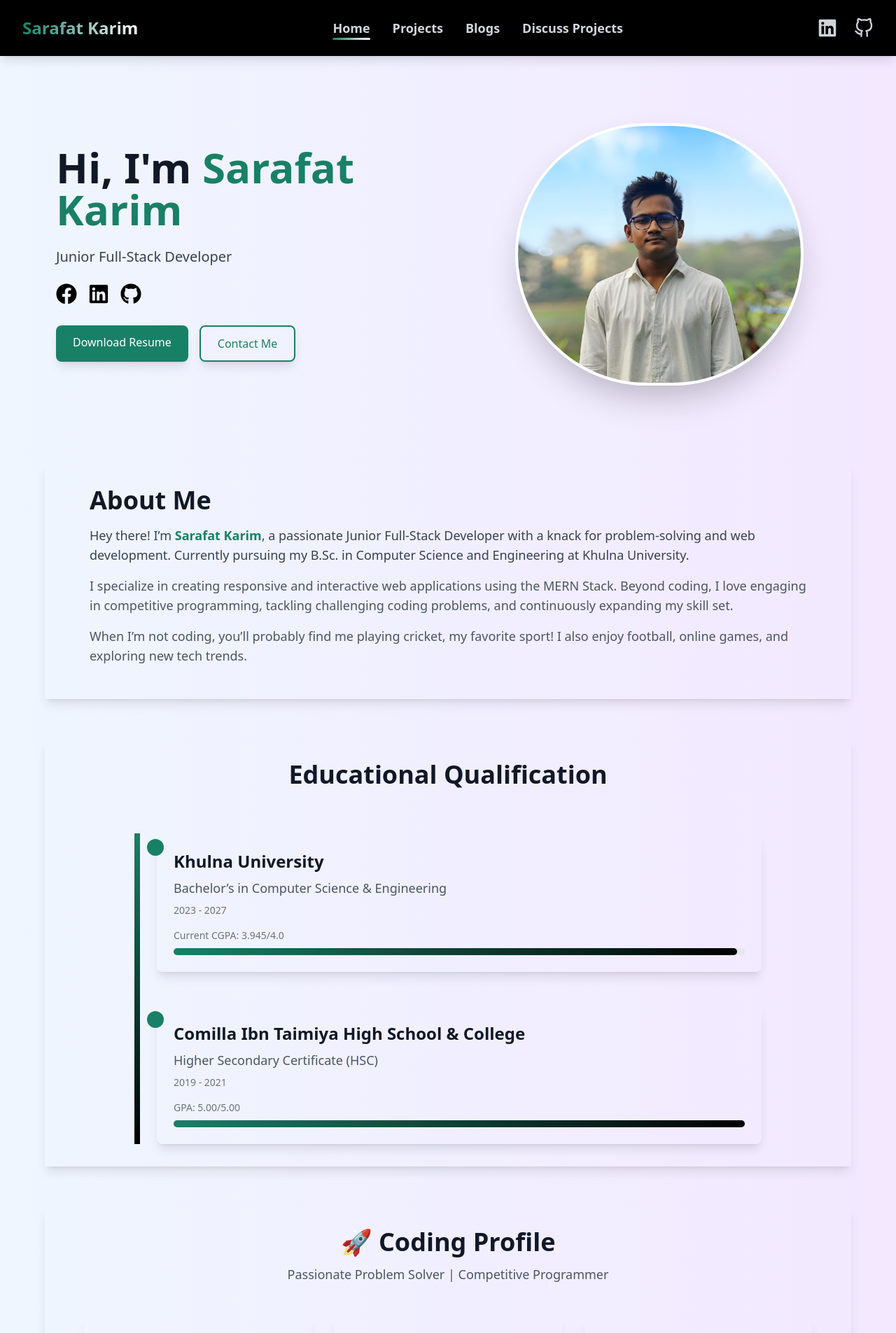
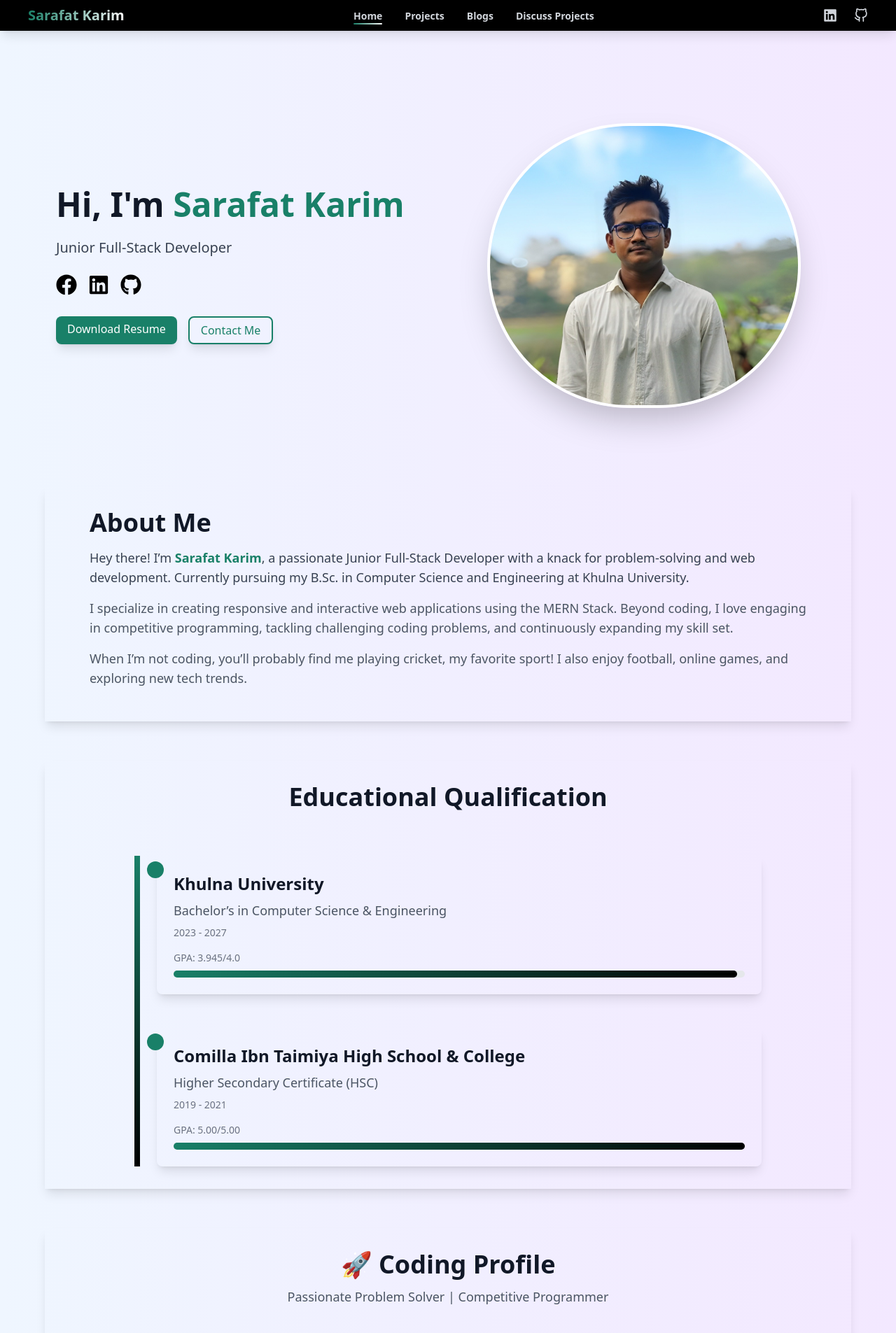
Before and after one commit to Schr0Smi1ey/My-Portfolio, a React (Vite) app: page / in a window 1280 px wide. Shown: the top 1905 px of the page at 70% size. Built offline with nearby package versions, Linux system fonts and the light colour scheme; some icons are missing.

Commit message:
Finalizing the Layout

```diff
--- a/src/Components/Pages/Home/AboutMe/AboutMe.jsx
+++ b/src/Components/Pages/Home/AboutMe/AboutMe.jsx
@@ -9,26 +9,38 @@ const AboutMe = () => {
   }, []);
 
   return (
-    <section id="about" className="p-4 py-6 md:p-8 my-8 my-10 md:my-14 shadow-lg">
+    <section id="about" className="p-4 py-6 md:p-8 my-10 md:my-14 shadow-lg">
       <div className="container mx-auto px-4 md:px-8 flex flex-col md:flex-row items-center">
-        <div data-aos="fade-up">
-          <h2 className="text-4xl font-bold text-gray-900 dark:text-white mb-4">
+        <div>
+          <h2
+            data-aos="fade-up"
+            className="text-4xl font-bold text-gray-900 dark:text-white mb-4"
+          >
             About Me
           </h2>
-          <p className="text-lg text-gray-700 dark:text-gray-300 mb-4">
+          <p
+            data-aos="fade-up"
+            className="text-lg text-gray-700 dark:text-gray-300 mb-4"
+          >
             Hey there! I’m{" "}
             <span className="text-primary font-semibold">Sarafat Karim</span>, a
             passionate Junior Full-Stack Developer with a knack for
             problem-solving and web development. Currently pursuing my B.Sc. in
             Computer Science and Engineering at Khulna University.
           </p>
-          <p className="text-lg text-gray-600 dark:text-gray-400 mb-4">
+          <p
+            data-aos="fade-up"
+            className="text-lg text-gray-600 dark:text-gray-400 mb-4"
+          >
             I specialize in creating responsive and interactive web applications
             using the MERN Stack. Beyond coding, I love engaging in competitive
             programming, tackling challenging coding problems, and continuously
             expanding my skill set.
           </p>
-          <p className="text-lg text-gray-600 dark:text-gray-400 mb-4">
+          <p
+            data-aos="fade-up"
+            className="text-lg text-gray-600 dark:text-gray-400 mb-4"
+          >
             When I’m not coding, you’ll probably find me playing cricket, my
             favorite sport! I also enjoy football, online games, and exploring
             new tech trends.
--- a/src/Components/Pages/Home/Banner/Banner.jsx
+++ b/src/Components/Pages/Home/Banner/Banner.jsx
@@ -17,7 +17,7 @@ const Banner = () => {
       <div className="text-center md:text-left space-y-6">
         <motion.h1
           data-aos="fade-right"
-          className="text-5xl lg:text-6xl font-bold text-gray-900 dark:text-white leading-tight"
+          className="text-4xl lg:text-5xl font-bold text-gray-900 dark:text-white leading-tight"
         >
           Hi, I'm <span className="text-primary">Sarafat Karim</span>
         </motion.h1>
@@ -70,11 +70,11 @@ const Banner = () => {
         >
           <a
             download
-            className="bg-primary text-white px-6 py-3 rounded-lg shadow-lg transition-transform duration-300 hover:bg-primary/90 hover:scale-105"
+            className="bg-primary text-white px-4 py-[6px] rounded-lg shadow-lg transition-transform duration-300 hover:bg-primary/90 hover:scale-105"
           >
             Download Resume
           </a>
-          <a className="border-2 border-primary text-primary px-6 py-3 rounded-lg shadow-lg transition-transform duration-300 hover:bg-primary hover:text-white hover:scale-105">
+          <a className="border-2 border-primary text-primary px-4 py-[6px] rounded-lg shadow-lg transition-transform duration-300 hover:bg-primary hover:text-white hover:scale-105">
             Contact Me
           </a>
         </motion.div>
--- a/src/Components/Pages/Home/Education/Education.jsx
+++ b/src/Components/Pages/Home/Education/Education.jsx
@@ -1,8 +1,25 @@
-/* eslint-disable no-unused-vars */
 import React, { useEffect } from "react";
 import AOS from "aos";
 import "aos/dist/aos.css";
 import { motion } from "framer-motion";
+
+const educationData = [
+  {
+    institution: "Khulna University",
+    degree: "Bachelor’s in Computer Science & Engineering",
+    years: "2023 - 2027",
+    gpa: "3.945/4.0",
+    progress: (3.945 / 4) * 100,
+  },
+  {
+    institution: "Comilla Ibn Taimiya High School & College",
+    degree: "Higher Secondary Certificate (HSC)",
+    years: "2019 - 2021",
+    gpa: "5.00/5.00",
+    progress: 100,
+  },
+];
+
 const Education = () => {
   useEffect(() => {
     AOS.init({ duration: 500 });
@@ -14,51 +31,49 @@ const Education = () => {
       className="p-4 py-6 md:p-8 my-10 md:my-14 shadow-lg"
     >
       <div className="container mx-auto px-6 md:px-12 lg:px-24">
-        {/* Section Title */}
         <h2
           data-aos="fade-up"
           className="text-4xl font-bold text-gray-900 dark:text-white text-center mb-16"
         >
           Educational Qualification
         </h2>
-
-        {/* Education Timeline */}
         <div className="relative pl-8 space-y-12">
-          {/* University */}
           <motion.div
             initial={{ height: 0 }}
             whileInView={{ height: "100%" }}
             transition={{ duration: 1 }}
             className="absolute left-0 top-0 w-2 bg-gradient-to-b from-primary to-black"
           />
-
-          <div data-aos="fade-up" className="relative">
-            {/* Timeline Dot */}
-            <div className="absolute w-6 h-6 bg-primary rounded-full -left-3.5 top-2 flex items-center justify-center">
-              <div className="w-3 h-3  rounded-full"></div>
-            </div>
-
-            {/* Content */}
-            <div className=" dark:bg-gray-800 p-6 rounded-lg shadow-lg hover:shadow-xl transition-shadow duration-300">
-              <h3 className="text-2xl font-semibold text-gray-900 dark:text-white mb-2">
-                Khulna University
+          {educationData.map((edu, index) => (
+            <div key={index} data-aos-delay={index * 200} className="relative">
+              <div className="absolute w-6 h-6 bg-primary rounded-full -left-3.5 top-2 flex items-center justify-center" />
+              <div className="dark:bg-gray-800 p-6 rounded-lg shadow-lg hover:shadow-xl transition-shadow duration-300">
+                <h3
+                  data-aos="fade-up"
+                  className="text-2xl font-semibold text-gray-900 dark:text-white mb-2"
+                >
+                  {edu.institution}
                 </h3>
-              <p className="text-lg text-gray-600 dark:text-gray-400 mb-2">
-                Bachelor’s in Computer Science & Engineering
+                <p
+                  data-aos="fade-up"
+                  className="text-lg text-gray-600 dark:text-gray-400 mb-2"
+                >
+                  {edu.degree}
                 </p>
-              <p className="text-sm text-gray-500 dark:text-gray-300 mb-4">
-                2023 - 2027
+                <p
+                  data-aos="fade-up"
+                  className="text-sm text-gray-500 dark:text-gray-300 mb-4"
+                >
+                  {edu.years}
                 </p>
-
-              {/* Progress Bar */}
-              <div className="space-y-2">
+                <div data-aos="fade-up" className="space-y-2">
                   <p className="text-sm text-gray-500 dark:text-gray-400">
-                  Current CGPA: 3.945/4.0
+                    GPA: {edu.gpa}
                   </p>
                   <div className="w-full bg-gray-200 dark:bg-gray-700 rounded-full h-2.5">
                     <motion.div
                       initial={{ width: 0 }}
-                    whileInView={{ width: `${(3.945 / 4) * 100}%` }}
+                      whileInView={{ width: `${edu.progress}%` }}
                       transition={{ duration: 1 }}
                       className="h-2.5 rounded-full bg-gradient-to-r from-primary to-black"
                     />
@@ -66,40 +81,7 @@ const Education = () => {
                 </div>
               </div>
             </div>
-          <div data-aos="fade-up" data-aos-delay="300" className="relative">
-            {/* Timeline Dot */}
-            <div className="absolute w-6 h-6 bg-primary rounded-full -left-3.5 top-2 flex items-center justify-center">
-              <div className="w-3 h-3  rounded-full"></div>
-            </div>
-
-            {/* Content */}
-            <div className=" dark:bg-gray-800 p-6 rounded-lg shadow-lg hover:shadow-xl transition-shadow duration-300">
-              <h3 className="text-2xl font-semibold text-gray-900 dark:text-white mb-2">
-                Comilla Ibn Taimiya High School & College
-              </h3>
-              <p className="text-lg text-gray-600 dark:text-gray-400 mb-2">
-                Higher Secondary Certificate (HSC)
-              </p>
-              <p className="text-sm text-gray-500 dark:text-gray-300 mb-4">
-                2019 - 2021
-              </p>
-
-              {/* Progress Bar */}
-              <div className="space-y-2">
-                <p className="text-sm text-gray-500 dark:text-gray-400">
-                  GPA: 5.00/5.00
-                </p>
-                <div className="w-full bg-gray-200 dark:bg-gray-700 rounded-full h-2.5">
-                  <motion.div
-                    initial={{ width: 0 }}
-                    whileInView={{ width: `${100}%` }}
-                    transition={{ duration: 1 }}
-                    className="h-2.5 rounded-full bg-gradient-to-r from-primary to-black"
-                  />
-                </div>
-              </div>
-            </div>
-          </div>
+          ))}
         </div>
       </div>
     </section>
--- a/src/Components/Pages/Home/Skills/Skills.jsx
+++ b/src/Components/Pages/Home/Skills/Skills.jsx
@@ -139,9 +139,11 @@ const Skills = () => {
               animate={{ opacity: 1, x: 0 }}
               transition={{ duration: 1 }}
               className=" dark:bg-gray-900 p-8 rounded-xl shadow-lg hover:shadow-xl transition-shadow duration-300"
-              data-aos="fade-up"
             >
-              <h3 className="text-2xl font-semibold text-primary mb-6">
+              <h3
+                data-aos="fade-up"
+                className="text-2xl font-semibold text-primary mb-6"
+              >
                 {category.title}
               </h3>
               <div className="space-y-6">
@@ -150,13 +152,16 @@ const Skills = () => {
                     key={skillIndex}
                     className="space-y-2 shadow-md p-4 rounded-lg"
                   >
-                    <div className="flex items-center gap-4">
+                    <div data-aos="fade-up" className="flex items-center gap-4">
                       {skill.icon && skill.icon}
                       <span className="text-gray-700 dark:text-gray-300 text-lg font-medium">
                         {skill.name}
                       </span>
                     </div>
-                    <div className="w-full bg-gray-200 dark:bg-gray-700 rounded-full h-2.5">
+                    <div
+                      data-aos="fade-up"
+                      className="w-full bg-gray-200 dark:bg-gray-700 rounded-full h-2.5"
+                    >
                       <motion.div
                         initial={{ width: 0 }}
                         whileInView={{ width: `${skill.level}%` }}
@@ -164,7 +169,10 @@ const Skills = () => {
                         className="h-2.5 rounded-full bg-gradient-to-r from-primary to-black"
                       />
                     </div>
-                    <p className="text-sm text-gray-500 dark:text-gray-400">
+                    <p
+                      data-aos="fade-up"
+                      className="text-sm text-gray-500 dark:text-gray-400"
+                    >
                       Proficiency: {skill.level}%
                     </p>
                   </div>
--- a/src/Components/Shared/Header/Header.jsx
+++ b/src/Components/Shared/Header/Header.jsx
@@ -23,10 +23,10 @@ const Header = () => {
         >
           <NavLink
             to={getLinkPath(item)}
-            className="text-gray-300 hover:text-primary text-lg font-semibold transition-colors duration-300 relative group"
+            className="text-gray-300 hover:text-primary text-sm font-semibold transition-colors duration-300 relative group"
           >
             {item}
-            <span className="absolute bottom-[-5px] left-0 w-0 h-[3px] bg-gradient-to-r from-primary to-white transition-all duration-300 group-hover:w-full"></span>
+            <span className="absolute bottom-[-3px] left-0 w-0 h-[1.5px] bg-gradient-to-r from-primary to-white transition-all duration-300 group-hover:w-full"></span>
           </NavLink>
         </motion.div>
       ))}
@@ -63,7 +63,7 @@ const Header = () => {
         whileTap={{ scale: 0.9 }}
         className="text-gray-300 hover:text-primary transition-colors"
       >
-        <FaLinkedin className="w-7 h-7" />
+        <FaLinkedin className="w-5 h-5" />
       </motion.a>
       <motion.a
         href="https://github.com/Schr0Smi1ey"
@@ -73,19 +73,19 @@ const Header = () => {
         whileTap={{ scale: 0.9 }}
         className="text-gray-300 hover:text-primary transition-colors"
       >
-        <FiGithub className="w-7 h-7" />
+        <FiGithub className="w-5 h-5" />
       </motion.a>
     </div>
   );
 
   return (
     <motion.header
-      className="fixed w-full py-2 top-0 z-50 bg-black shadow-lg "
+      className="fixed w-full py-1 top-0 z-50 bg-black shadow-lg "
       initial={{ y: -100, opacity: 0 }}
       animate={{ y: 0, opacity: 1 }}
       transition={{ type: "spring", stiffness: 200, damping: 20 }}
     >
-      <nav className="container mx-auto px-4 sm:px-6 lg:px-8 py-3 md:py-4">
+      <nav className="container mx-auto px-4 sm:px-6 lg:px-10 py-1">
         <div className="flex justify-between items-center">
           <motion.div
             whileHover={{ scale: 1.05 }}
@@ -93,7 +93,7 @@ const Header = () => {
           >
             <Link
               to="/"
-              className="text-xl md:text-2xl font-bold bg-gradient-to-r from-primary to-white bg-clip-text text-transparent"
+              className="text-xl font-bold bg-gradient-to-r from-primary to-white bg-clip-text text-transparent"
             >
               Sarafat Karim
             </Link>
--- a/src/index.css
+++ b/src/index.css
@@ -15,9 +15,9 @@ a.active::after {
   content: "";
   position: absolute;
   left: 0;
-  bottom: -5px;
+  bottom: -3px;
   width: 100%;
-  height: 3px;
+  height: 2px;
   background-image: linear-gradient(to right, #198068, white);
   border-radius: 2px;
   font-weight: 700;
```
Lines whose indentation alone changed are shown as unchanged.
